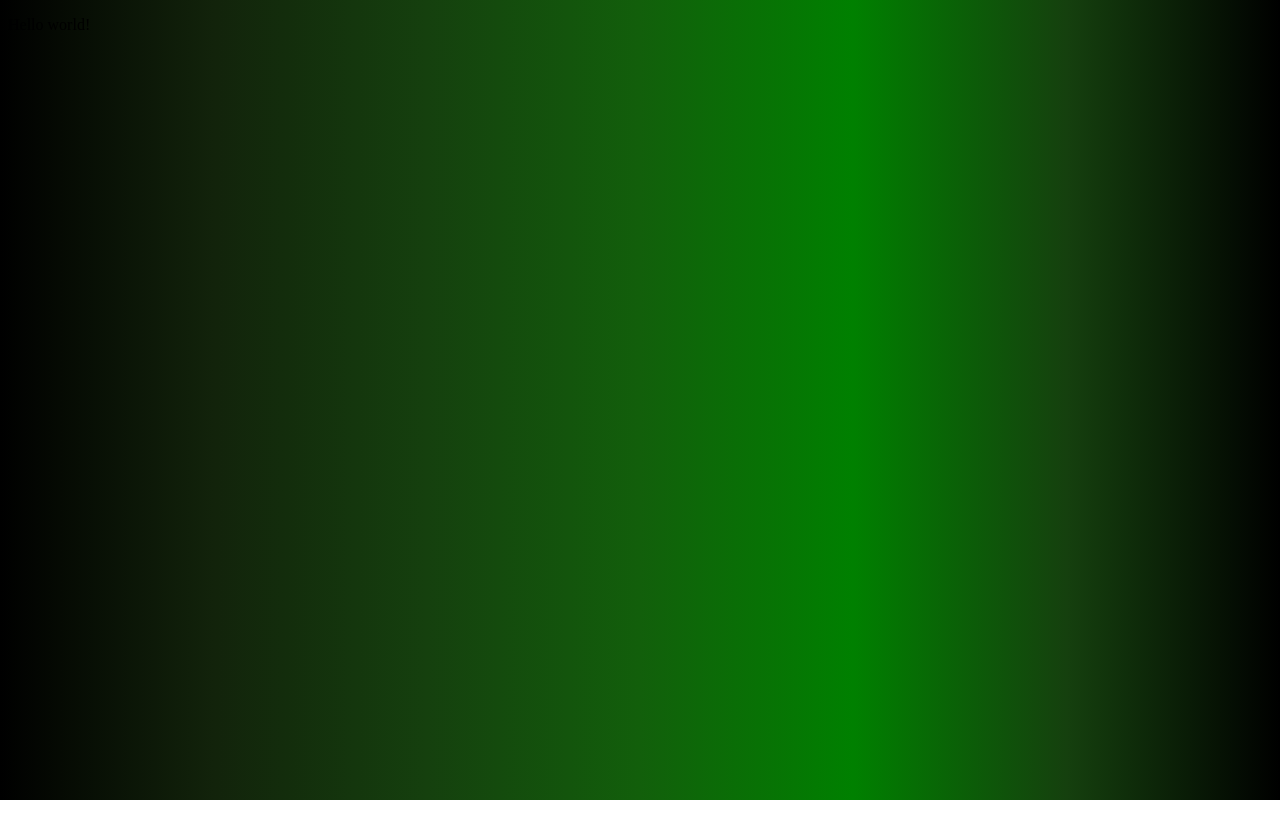
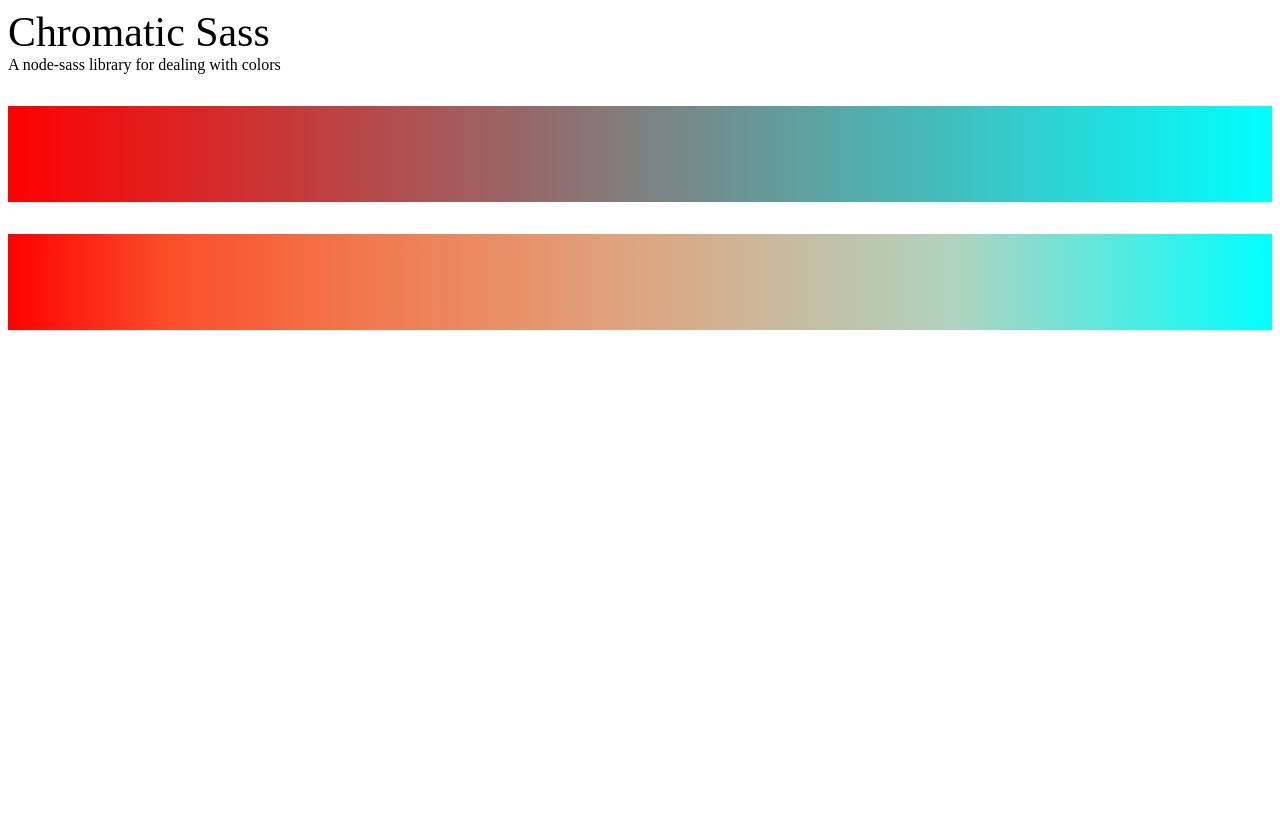
Before and after one commit to bugsnag/chromatic-sass, a website: page index.html in a window 1280 px wide. Drawn offline with nearby package versions, Linux system fonts and the light colour scheme.

Commit message:
getting started

```diff
--- a/index.html
+++ b/index.html
@@ -13,7 +13,12 @@
     <link rel="stylesheet" href="styles.css">
   </head>
   <body>
-    <p>Hello world!</p>
+    <div class="Hero">
+      <div class="Hero-header">Chromatic Sass</div>
+      <div class="Hero-subhead">A node-sass library for dealing with colors</div>
+      <div class="Hero-gradient Hero-gradient--linear"></div>
+      <div class="Hero-gradient Hero-gradient--chromatic"></div>
+    </div>
 
     <script src="https://code.jquery.com/jquery-1.12.2.min.js"></script>
     <script src="scripts.js"></script>
--- a/src/styles/base/colors.scss
+++ /dev/null
@@ -1,4 +0,0 @@
-html {
-  height: 100%;
-  background-image: chromatic-gradient(to right, black, green, black);
-}
--- /dev/null
+++ b/src/styles/components/hero.scss
@@ -0,0 +1,23 @@
+.Hero {
+  height: 100vh;
+  &-content {
+    max-width: 50rem;
+    margin: 2rem auto;
+  }
+  &-header {
+    font-size: 2.618rem;
+  }
+  &-subheader {
+    font-size: 1.618rem;
+  }
+  &-gradient {
+    height: 6rem;
+    margin: 2rem 0;
+    &--linear {
+      background-image: linear-gradient(to right, hsl(0, 100, 50), hsl(180, 100, 50));
+    }
+    &--chromatic {
+      background-image: chromatic-gradient(to right, hsl(0, 100, 50), hsl(180, 100, 50));
+    }
+  }
+}
--- a/src/styles/styles.scss
+++ b/src/styles/styles.scss
@@ -1 +1 @@
-@import "base/**/*";
+@import "components/**/*";
```
Also changed, not shown: styles.css, 1 other file.
